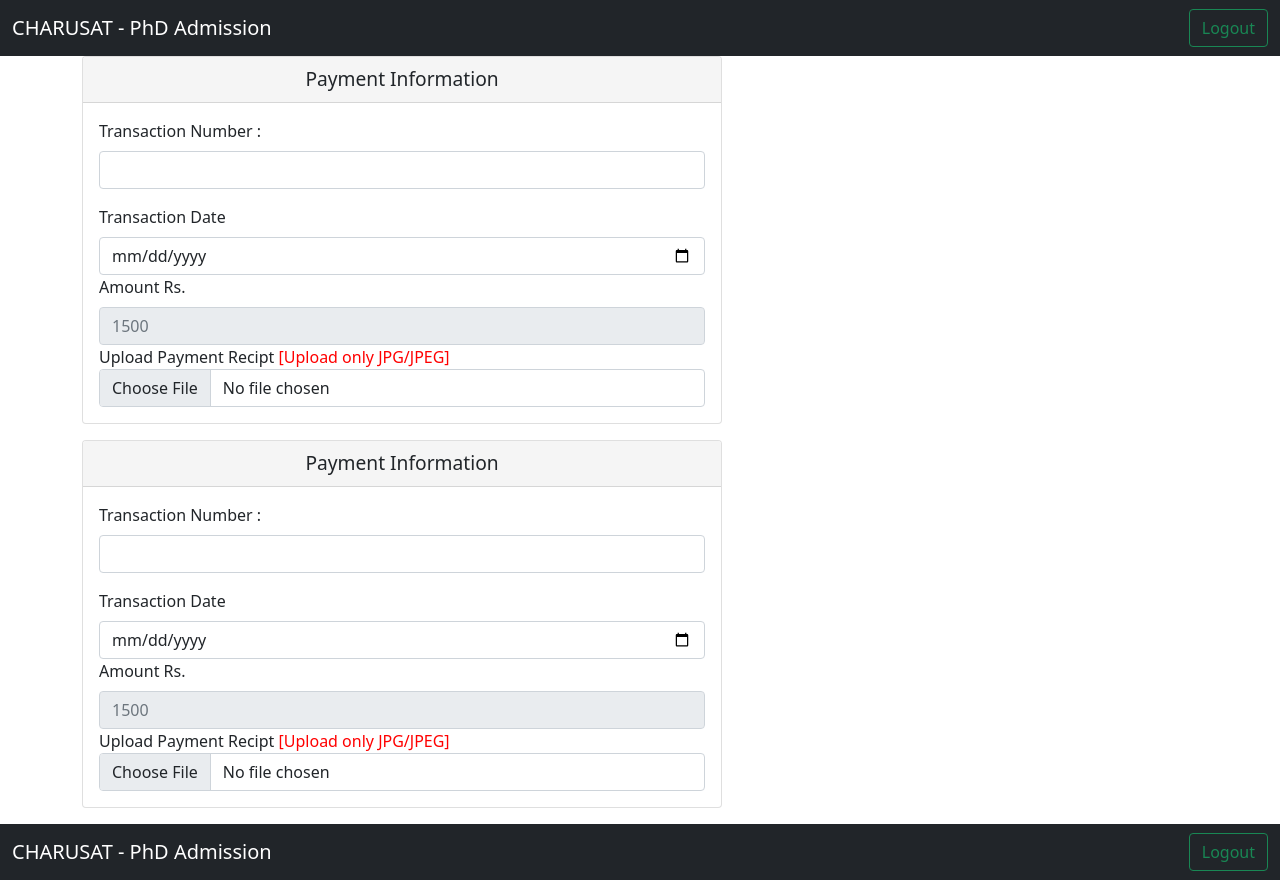
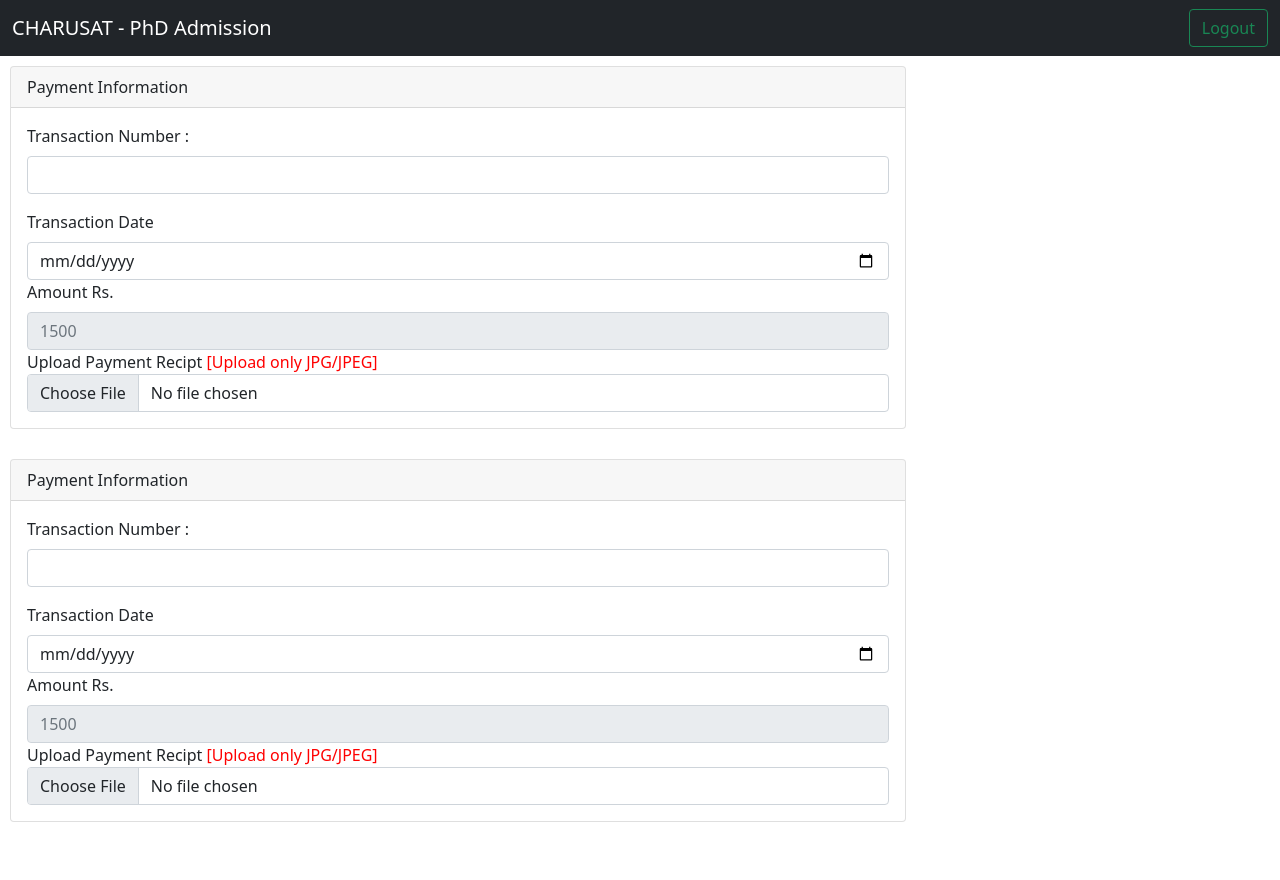
Before and after one commit to saheelsapovadia/AWT-Practical-Task, a React (Create React App) app in the folder client/: page / in a window 1280 px wide. After the commit the page ends 852 px from the top, so only its background shows below. Built offline with nearby package versions, Linux system fonts and the light colour scheme.

Commit message:
second commit

```diff
--- a/client/src/Home/Home.css
+++ b/client/src/Home/Home.css
@@ -1,15 +1,9 @@
-.card-margin{
-    margin-bottom: 1rem;
+.card-container {
+	min-width: 60vw;
+	max-width: 70vw;
+	margin: 10px;
 }
 
-.payment-width{
-    width: 40rem;
-
+.card {
+	margin-bottom: 30px;
 }
-
-.payment-header{
-    background-color:#F5F5F5;
-    text-align: center;
-    font-size: larger;
-    font-weight: 500;
-}
--- a/client/src/Home/Home.js
+++ b/client/src/Home/Home.js
@@ -12,11 +12,10 @@
 					<Button variant="outline-success">Logout</Button>
 				</Container>
 			</Navbar>
-			<Container>
-				<Card className="payment-width  card-margin">
-					<CardHeader className="payment-header">
-						Payment Information
-					</CardHeader>
+
+			<div className="card-container">
+				<Card>
+					<CardHeader>Payment Information</CardHeader>
 					<Card.Body>
 						<Form>
 							<Form.Group
@@ -47,10 +46,8 @@
 					</Card.Body>
 				</Card>
 
-				<Card className="payment-width card-margin">
-					<CardHeader className="payment-header">
-						Payment Information
-					</CardHeader>
+				<Card>
+					<CardHeader>Payment Information</CardHeader>
 					<Card.Body>
 						<Form>
 							<Form.Group
@@ -80,13 +77,7 @@
 						</Form>
 					</Card.Body>
 				</Card>
-			</Container>
-			<Navbar bg="dark" expand="md" variant="dark">
-				<Container fluid>
-					<Navbar.Brand href="#">CHARUSAT - PhD Admission</Navbar.Brand>
-					<Button variant="outline-success">Logout</Button>
-				</Container>
-			</Navbar>
+			</div>
 		</>
 	);
 };
```
